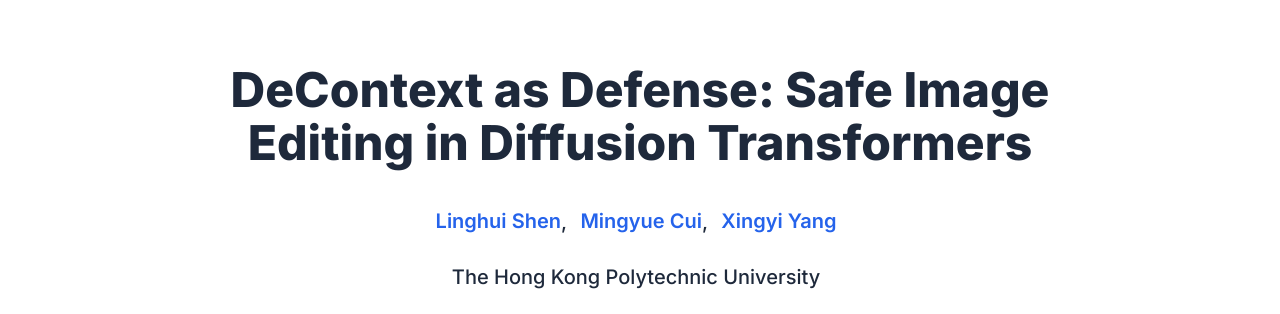
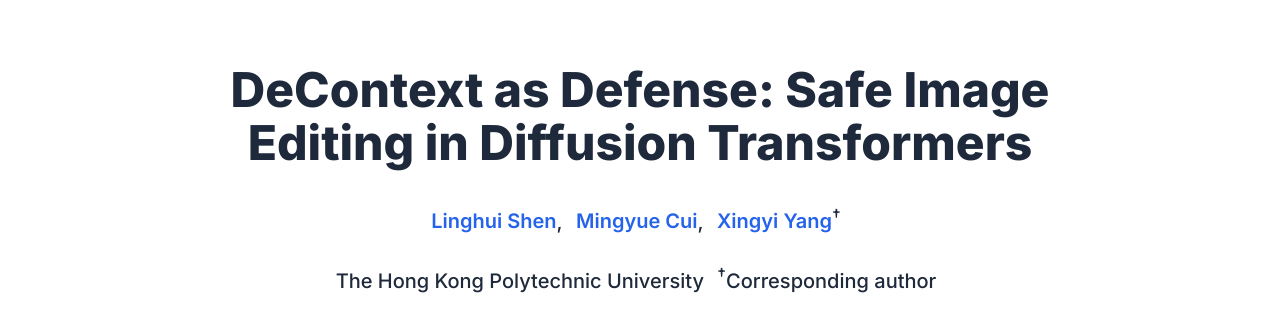
Before and after one commit to LinghuiiShen/decontext_project_page, a plain HTML site: page index.html in a window 1280 px wide. Shown: the top 314 px of the page. Drawn offline with nearby package versions, Linux system fonts and the light colour scheme; some icons are missing.

Commit message:
Update index.html

```diff
--- a/index.html
+++ b/index.html
@@ -186,6 +186,7 @@
     <i class="fas fa-chevron-up"></i>
   </button>
 
+
   <main id="main-content">
     <section class="hero">
       <div class="hero-body">
@@ -201,13 +202,14 @@
                   <span class="author-block">
                     <a href="" target="_blank">Mingyue Cui</a><sup></sup>,</span>
                     <span class="author-block">
-                    <a href="https://adamdad.github.io/" target="_blank">Xingyi Yang</a>
+                      <a href="https://adamdad.github.io/" target="_blank">Xingyi Yang</a><sup>†</sup>
                     </span>
                     </div>
 
                     <div class="is-size-5 publication-authors">
                       <!-- TODO: Replace with your institution and conference/journal info -->
                       <span class="author-block">The Hong Kong Polytechnic University<br></span>
+                      <span class="author-block"><sup>†</sup>Corresponding author</span>
                     </div>
 
 
```
Lines whose indentation alone changed are shown as unchanged.
